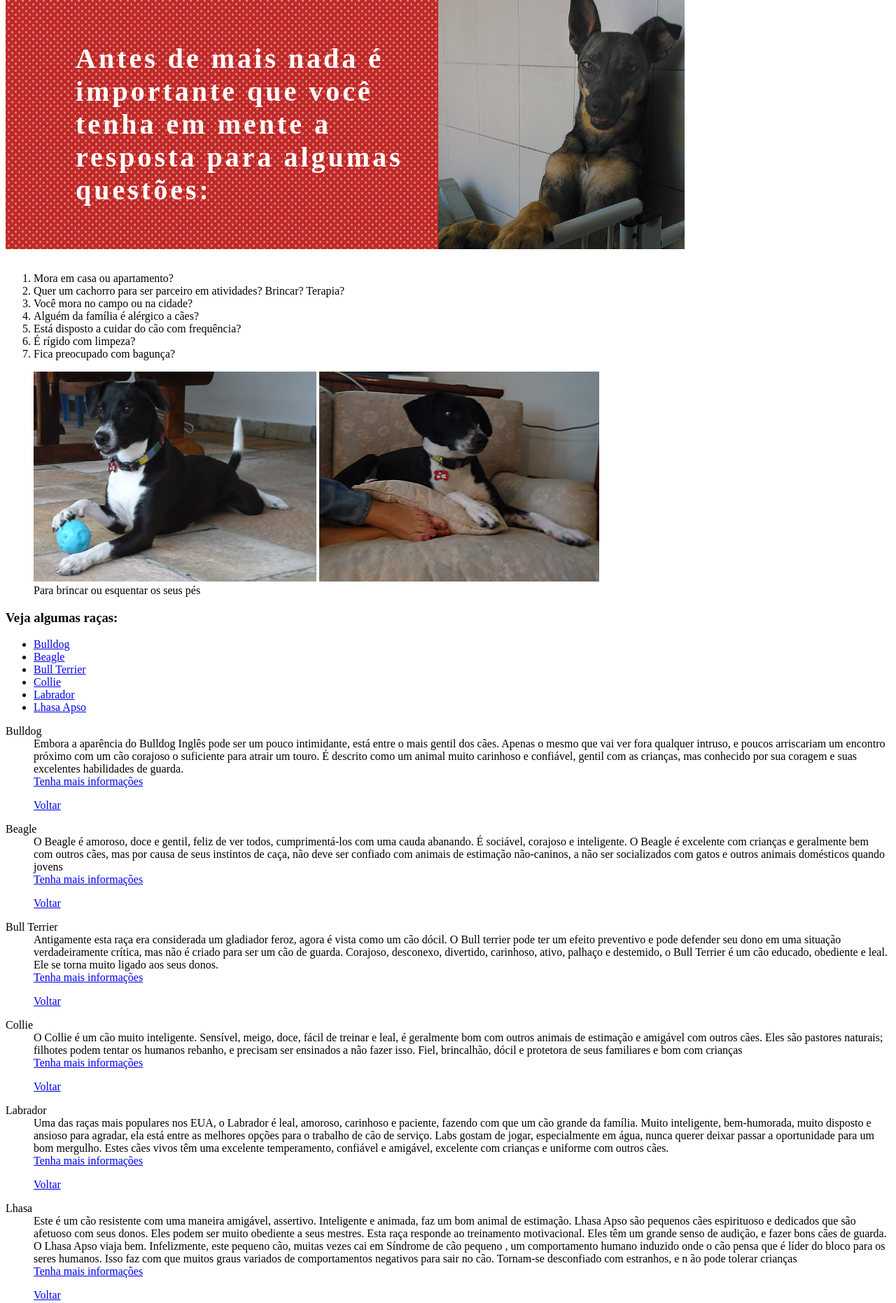
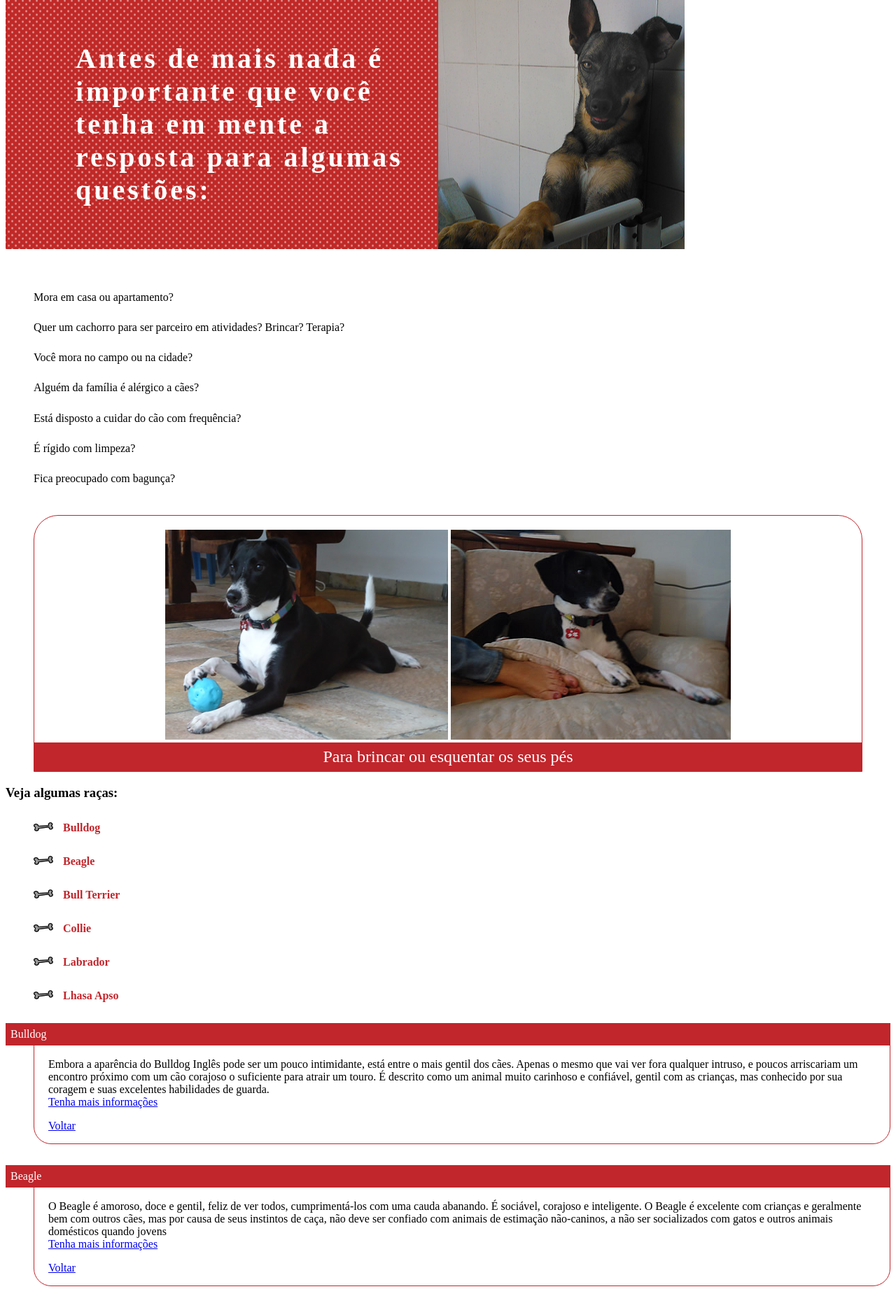
Before and after one commit to VictorH131/aprendendohtml, a PHP site: the page made by projeto petshop/projeto/curiosidades.html in a window 1280 px wide. Shown: the part 119-1981 px from the top of the page at 70% size. Run offline with PHP 8.4, Linux system fonts and the light colour scheme.

Commit message:
finalizado cap3

```diff
--- a/projeto petshop/projeto/curiosidades.html
+++ b/projeto petshop/projeto/curiosidades.html
@@ -9,6 +9,7 @@
 
 <title>Meu amigo cão - Petshop</title>
 
+<a href="estilos/principal.css" rel="stylesheet" type="text/css">
 <style>
     h2{
         background-color: #c0262c;
@@ -21,6 +22,87 @@
         width: 470px;
         padding: 61px 400px 61px 100px;
     }
+    figcaption {
+        background-color: #c0262c;
+        padding: 7px 0;
+        color: #ffffff;
+        font-size: 1.5em;
+    }
+    figure{
+        border: #c0262c solid thin;
+        border-radius: 35px 35px 0 0;
+        padding: 20px 0 0;
+        text-align: center;
+    }
+    ul li{
+        list-style-position: none;
+        list-style-image: url(multimidia/ossinho.png);
+        list-style-position: inside;
+        margin: 30px 0;
+    }
+    dt{
+        color: #fff;
+        background-color: #c0262c;
+        padding: 7px;
+    }
+    dd{
+        border: thin #c0262c solid;
+        border-radius: 0 0 25px 25px;
+        margin-top: -3px;
+        margin-bottom: 30px;
+        padding: 20px 20px 0;
+    }
+    ol {
+        list-style-type: none;
+        white-space: pre;
+        line-height: .9em;
+        /*definir a variavel de contagem*/
+        counter-reset: contador;
+    }
+    ol li:before {
+        color: #999999;
+        /*incrementar uma variavel em 1*/
+        counter-increment: contador;
+        /*usar o numero do contador como conteudo*/
+        content: "questão " counter (contador) "\00BB"
+    }
+    ul li a {
+        text-decoration: none;
+        color: #c0262c;
+        font-weight: bold;
+        padding: 7px;
+    }
+    ul li a:houver{
+        text-decoration: underline;
+    }
+    dd a [target="_blank"] {
+        text-decoration: none;
+        color: #c0262c;
+        font-weight: bold;
+        padding: 7px;
+        display: inline-block;
+    }
+    dd a [target="_blank"] :houver{
+        text-decoration: underline;
+    }
+    dd a [href="#top"] {
+        text-decoration: none;
+        color: #c0262c;
+        font-weight: bold;
+        padding: 7px 0 7px 30px;
+        background: url(multimidia/seta-voltar-hover.png) no-repeat left center;
+    }
+    dd a [href="#top"] :houver {
+        text-decoration: underline;
+        background: url(multimidia/seta-voltar-hover.png) no-repeat left center;
+
+    }
+
+
+
+
+
+
 
 </style>
 
--- a/projeto petshop/projeto/estilos/principal.css
+++ b/projeto petshop/projeto/estilos/principal.css
@@ -1,6 +1,8 @@
 h1{
     color: #c0262c;
     font-size: 2.5em; /* 40/16=2.5 */
+    border-bottom: #c0262c solid thin;
+    padding-bottom: 7px;
 }
 h2{
     font-size:  1.75em; /* 28/16=1.75 */
```
